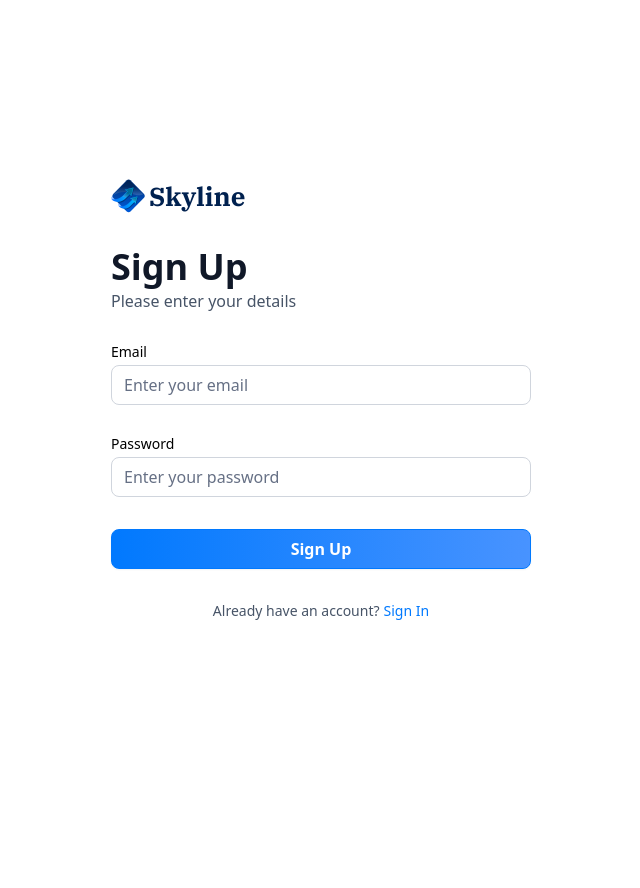
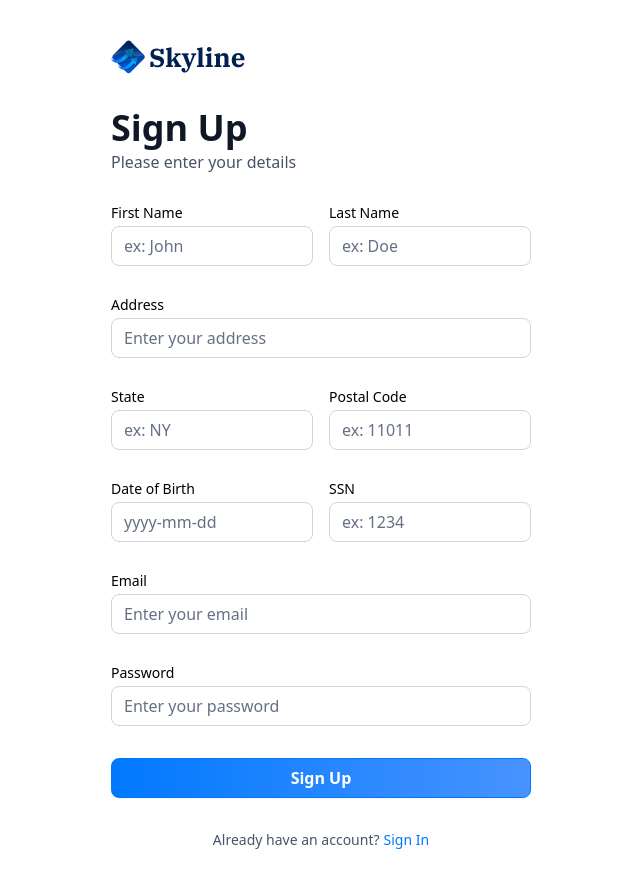
Before and after one commit to leogsouza/banking-app, a Next.js app: page /sign-up in a window 1280 px wide. Shown: the whole page, without its empty margins (319-959 px from the left). Before the commit the page ends 800 px from the top, so only its background shows below. Built offline with nearby package versions, Linux system fonts and the light colour scheme.

Commit message:
design sign-up page

```diff
--- a/components/AuthForm.tsx
+++ b/components/AuthForm.tsx
@@ -20,17 +20,13 @@ import { Button } from "@/components/ui/button";
 import { Input } from "@/components/ui/input";
 import CustomInput from "./CustomInput";
 import { Loader2 } from "lucide-react";
-
-const formSchema = z.object({
-  email: z.string().email(),
-  password: z.string().min(6, {
-    message: "Password must be at least 6 characters.",
-  }),
-});
+import { authFormSchema } from "@/lib/utils";
 
 const AuthForm = ({ type }: { type: string }) => {
   const [user, setUser] = useState(null);
-  const [isLoading, setIsLoading] = useState(false)
+  const [isLoading, setIsLoading] = useState(false);
+
+  const formSchema = authFormSchema(type);
 
   const form = useForm<z.infer<typeof formSchema>>({
     resolver: zodResolver(formSchema),
@@ -43,7 +39,7 @@ const AuthForm = ({ type }: { type: string }) => {
   function onSubmit(values: z.infer<typeof formSchema>) {
     setIsLoading(true);
     console.log(values);
-    setIsLoading(false)
+    setIsLoading(false);
   }
 
   return (
@@ -77,6 +73,59 @@ const AuthForm = ({ type }: { type: string }) => {
         <>
           <Form {...form}>
             <form onSubmit={form.handleSubmit(onSubmit)} className="space-y-8">
+              {type === "sign-up" && (
+                <>
+                  <div className="flex gap-4">
+                    <CustomInput
+                      control={form.control}
+                      name="firstName"
+                      label="First Name"
+                      placeholder="ex: John"
+                    />
+                    <CustomInput
+                      control={form.control}
+                      name="lastName"
+                      label="Last Name"
+                      placeholder="ex: Doe"
+                    />
+                  </div>
+                  <CustomInput
+                    control={form.control}
+                    name="address"
+                    label="Address"
+                    placeholder="Enter your address"
+                  />
+
+                  <div className="flex gap-4">
+                    <CustomInput
+                      control={form.control}
+                      name="state"
+                      label="State"
+                      placeholder="ex: NY"
+                    />
+                    <CustomInput
+                      control={form.control}
+                      name="postalCode"
+                      label="Postal Code"
+                      placeholder="ex: 11011"
+                    />
+                  </div>
+                  <div className="flex gap-4">
+                    <CustomInput
+                      control={form.control}
+                      name="dob"
+                      label="Date of Birth"
+                      placeholder="yyyy-mm-dd"
+                    />
+                    <CustomInput
+                      control={form.control}
+                      name="ssn"
+                      label="SSN"
+                      placeholder="ex: 1234"
+                    />
+                  </div>
+                </>
+              )}
               <CustomInput
                 control={form.control}
                 name="email"
@@ -90,32 +139,33 @@ const AuthForm = ({ type }: { type: string }) => {
                 placeholder="Enter your password"
               />
               <div className="flex flex-col gap-4">
-              <Button type="submit" className="form-btn" disabled={isLoading}>
-                {isLoading ? (
-                  <>
-                  <Loader2
-                    size={20}
-                    className="animate-spin"
-                  /> &nbsp; Loading...
-                  </>
-                ) : type=== 'sign-in'
-                  ? 'Sign In'
-                  : 'Sign Up'
-
-                }
-              </Button>
+                <Button type="submit" className="form-btn" disabled={isLoading}>
+                  {isLoading ? (
+                    <>
+                      <Loader2 size={20} className="animate-spin" /> &nbsp;
+                      Loading...
+                    </>
+                  ) : type === "sign-in" ? (
+                    "Sign In"
+                  ) : (
+                    "Sign Up"
+                  )}
+                </Button>
               </div>
             </form>
           </Form>
 
           <footer className="flex justify-center gap-1">
-            <p className='text-14 font-normal text-gray-600'>
-              {type==='sign-in' ?
-              "Don't have an account?" :
-              "Already have an account?" }
+            <p className="text-14 font-normal text-gray-600">
+              {type === "sign-in"
+                ? "Don't have an account?"
+                : "Already have an account?"}
             </p>
-            <Link href={type === 'sign-in' ? '/sign-up' : '/sign-in'} className="form-link">
-            {type === 'sign-in' ? 'Sign Up' : 'Sign In'}
+            <Link
+              href={type === "sign-in" ? "/sign-up" : "/sign-in"}
+              className="form-link"
+            >
+              {type === "sign-in" ? "Sign Up" : "Sign In"}
             </Link>
           </footer>
         </>
--- a/components/CustomInput.tsx
+++ b/components/CustomInput.tsx
@@ -5,11 +5,13 @@ import { Control, FieldPath } from "react-hook-form";
 import { authFormSchema } from "@/lib/utils";
 import { z } from "zod";
 
+const formSchema = authFormSchema('sign-up')
+
 interface CustomInputProps {
-  name: FieldPath<z.infer<typeof authFormSchema>>;
+  name: FieldPath<z.infer<typeof formSchema>>;
   label: string;
   placeholder: string;
-  control: Control<z.infer<typeof authFormSchema>>;
+  control: Control<z.infer<typeof formSchema>>;
 }
 
 const CustomInput = ({
@@ -24,13 +26,14 @@ const CustomInput = ({
       name={name}
       render={({ field }) => (
         <div className="form-item">
-          <FormLabel>{label}</FormLabel>
+          <FormLabel htmlFor={name}>{label}</FormLabel>
           <div className="flex w-full flex-col">
             <FormControl>
               <Input
                 placeholder={placeholder}
                 type={name === 'password' ? 'password': 'text'}
                 className="input-class"
+                id={name}
                 {...field}
               />
             </FormControl>
--- a/lib/utils.ts
+++ b/lib/utils.ts
@@ -195,9 +195,17 @@ export const getTransactionStatus = (date: Date) => {
   return date > twoDaysAgo ? "Processing" : "Success";
 };
 
-export const authFormSchema = z.object({
+export const authFormSchema = (type: string) => z.object({
+  // sign up
+  firstName: type === 'sign-in' ? z.string().optional() : z.string().min(3),
+  lastName: type === 'sign-in' ? z.string().optional() : z.string().min(3),
+  address: type === 'sign-in' ? z.string().optional() : z.string().min(3).max(50),
+  state: type === 'sign-in' ? z.string().optional() : z.string().min(3).max(2),
+  postalCode: type === 'sign-in' ? z.string().optional() : z.string().min(3).max(8),
+  dob: type === 'sign-in' ? z.string().optional() : z.string().min(3),
+  ssn: type === 'sign-in' ? z.string().optional(): z.string().min(3),
+
+  // both
   email: z.string().email(),
-  password: z.string().min(6, {
-    message: "Password must be at least 6 characters.",
-  }),
+  password: z.string().min(8),
 });
```
